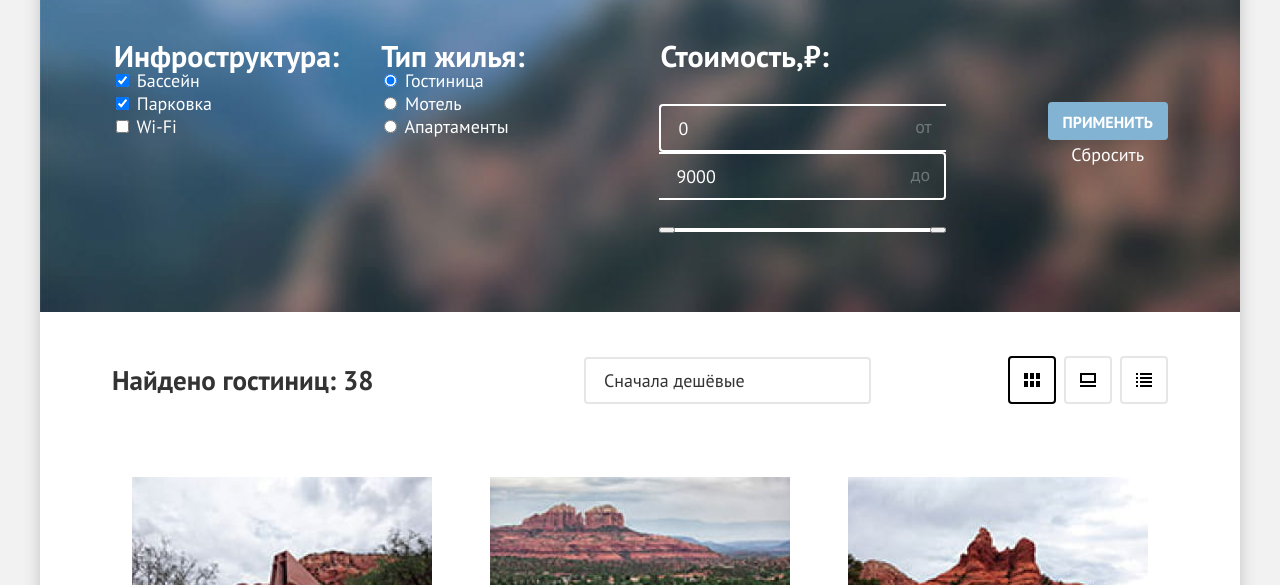
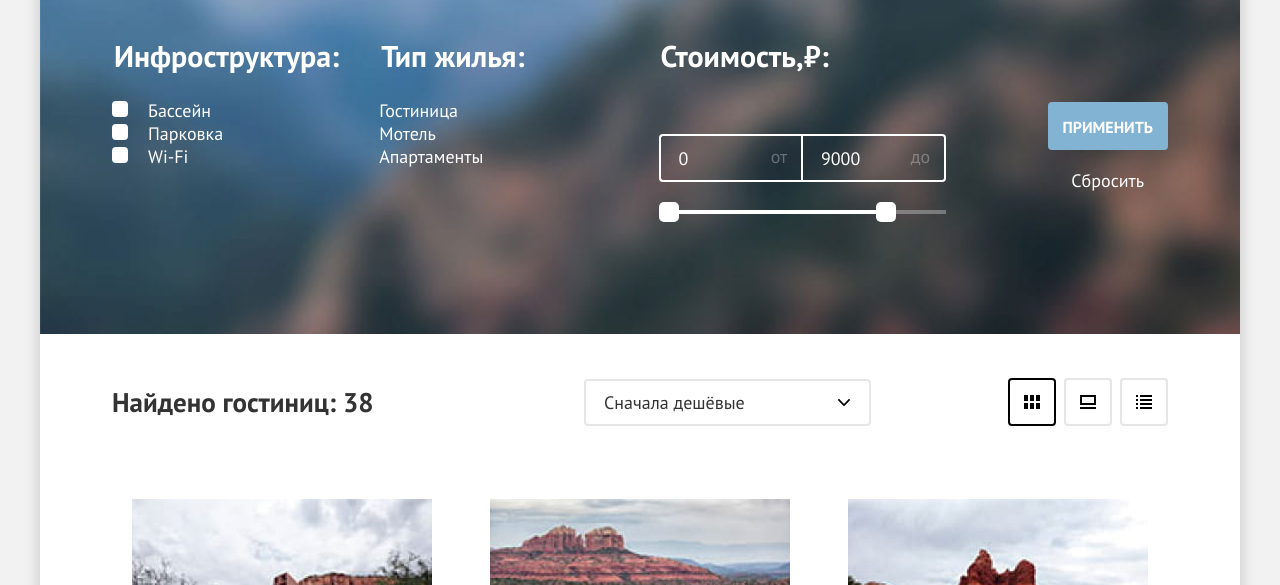
Before and after one commit to rocketDim/sedona, a plain HTML site: page catalog.html in a window 1280 px wide. Shown: the part 215-800 px from the top of the page. Drawn offline with Linux system fonts and the light colour scheme.

```diff
--- a/catalog.html
+++ b/catalog.html
@@ -74,19 +74,22 @@
                         <ul class="catalog-filter-list">
                             <li class="catalog-filter-item">
                                 <label class="infrastructure">
-                                    <input class="infrastructure-input" type="checkbox" name="pool" checked>
+                                    <input class="visually-hidden infrastructure-input" type="checkbox" name="pool" checked>
+                                    <span class="infrastructure-mark"></span>
                                     <span class="infrastructure-label">Бассейн</span>
                                 </label>
                             </li>
                             <li class="catalog-filter-item">
                                 <label class="infrastructure">
-                                    <input class="infrastructure-input" type="checkbox" name="parking" checked>
+                                    <input class="visually-hidden infrastructure-input" type="checkbox" name="parking" checked>
+                                    <span class="infrastructure-mark"></span>
                                     <span class="infrastructure-label">Парковка</span>
                                 </label>
                             </li>
                             <li class="catalog-filter-item">
                                 <label class="infrastructure">
-                                    <input class="nfrastructure-input" type="checkbox" name="wi-fi">
+                                    <input class="visually-hidden infrastructure-input" type="checkbox" name="wi-fi">
+                                    <span class="infrastructure-mark"></span>
                                     <span class="infrastructure-label">Wi-Fi</span>
                                 </label>
                             </li>
@@ -100,15 +103,15 @@
 
                         <ul class="catalog-filter-list">
                             <li class="catalog-filter-item">
-                                <input class="control-input" type="radio" name="housing" value="hotel" checked>
+                                <input class="visually-hidden control-input" type="radio" name="housing" value="hotel" checked>
                                 <span class="control-label">Гостиница</span>
                             </li>
                             <li class="catalog-filter-item">
-                                <input class="control-input" type="radio" name="housing" value="motel">
+                                <input class="visually-hidden control-input" type="radio" name="housing" value="motel">
                                 <span class="control-label">Мотель</span>
                             </li>
                             <li class="catalog-filter-item">
-                                <input class="control-input" type="radio" name="housing" value="apartments">
+                                <input class="visually-hidden control-input" type="radio" name="housing" value="apartments">
                                 <span class="control-label">Апартаменты</span>
                             </li>
 
@@ -119,10 +122,11 @@
                         <legend class="catalog-filter-title">Стоимость,₽:</legend>
 
                         <div class="range">
+                            <div class="range-fields">
                                 <label class="range-field">
                                     <span class="range-title">от</span>
-                                <input class="range-input" type="number" name="price-from" value="0" min="0" max="10000"
-                                    step="100">
+                                    <input class="range-input" type="number" name="price-from" value="0" min="0"
+                                        max="10000" step="100">
                                 </label>
 
                                 <label class="range-field">
@@ -130,22 +134,25 @@
                                     <input class="range-input" type="number" name="price-to" value="9000" min="0"
                                         max="10000" step="100">
                                 </label>
+                            </div>
 
                             <div class="range-slider slider">
-                                <div class="slider-bar">
-                                    <button class="slider-thumb" type="button">
+                                <div class="slider-bar" style="margin-right: 50px;">
+
+                                    <button class="slider-toggle" type="button">
                                         <span class="visually-hidden">Ручка минимальной цены</span>
                                     </button>
-                                    <button class="slider-thumb" type="button">
+                                    <button class="slider-toggle" type="button">
                                         <span class="visually-hidden">Ручка максимальной цены</span>
                                     </button>
+
                                 </div>
                             </div>
                         </div>
                     </fieldset>
 
                     <div class="filter-button">
-                        <button class="button" type="submit">Применить</button>
+                        <button class="filter-submit button" type="submit">Применить</button>
                         <button class="button-reset" type="reset">Сбросить</button>
                     </div>
                 </form>
@@ -428,4 +435,5 @@
     </footer>
 </body>
 
+
 </html>
--- a/styles/styles_1.css
+++ b/styles/styles_1.css
@@ -634,6 +634,7 @@
 
 .catalog-filter-group {
     margin: 0;
+    margin-bottom: 40px;
     padding: 0;
 
     border: none;
@@ -655,8 +656,45 @@
     font-weight: 700;
     font-size: 30px;
     line-height: 27px;
+    margin-bottom: 30px;
 }
 
+/* infrastructure */
+
+.infrastructure {
+  position: relative;
+  display: block;
+  padding-left: 36px;
+}
+
+.infrastructure-mark {
+  position: absolute;
+  top: 2px;
+  left: 0;
+  width: 16px;
+  height: 16px;
+  background: #FFFFFF;
+border-radius: 4px;
+}
+
+.infrastructure:hover .infrastructure-mark {
+  border-color: #FFFFFF;
+}
+
+.infrastructure-input:disabled + .infrastructure-mark {
+  border-color: #FFFFFF;
+}
+
+.infrastructure-input[type="checkbox"]:checked + .infrastructure-mark::before,
+.infrastructure-input[type="checkbox"]:checked + .infrastructure-mark::after {
+  position: absolute;
+  top: 7px;
+  left: 2px;
+  width: 12px;
+  height: 2px;
+  background-color: #FFFFFF;
+  content: "";
+}
 
 
 /* hotel */
```
Also changed, not shown: index.html (+3 -3 lines), images/str(1).svg (added), 1 other file. Lines whose indentation alone changed are shown as unchanged.
